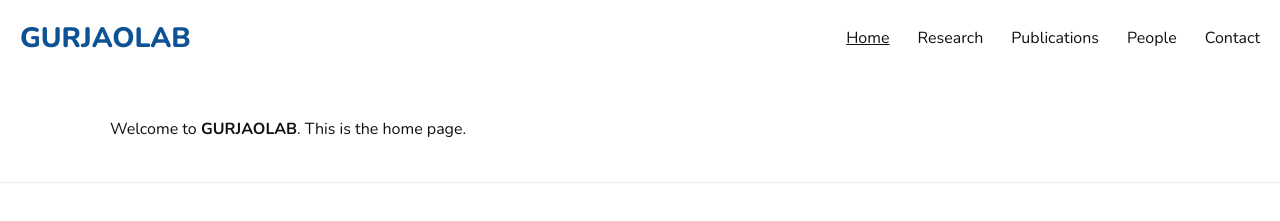
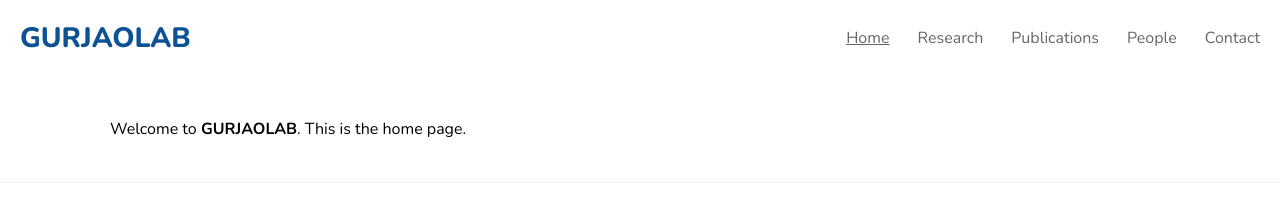
Before and after one commit to joseph-gad-code/Gurjao-Lab-Website, a Jekyll site: the page built from index.md, in a window 1280 px wide. Shown: the top 221 px of the page. Built offline with Jekyll 4.4.1, drawn with Linux system fonts in a browser that asks for light colours.

Commit message:
Update main.scss

```diff
--- a/assets/css/main.scss
+++ b/assets/css/main.scss
@@ -4,18 +4,20 @@
 /* Base */
 :root {
   --blue: #0D5295;
-  --text: #111;
+  --black: #000000;
+  --gray: #666666;
+
 }
 * { box-sizing: border-box; }
 html, body { margin: 0; padding: 0; }
 body {
   font-family: "Nunito", system-ui, -apple-system, Segoe UI, Roboto, Arial, sans-serif;
-  color: var(--text);
+  color: var(--black);
   line-height: 1.6;
 }
 .container { max-width: 1100px; margin: 0 auto; padding: 24px 20px; }
 
-/* Header / nav */
+/* Header / Navigation Bar */
 .site-header {
   display: flex; align-items: center; justify-content: space-between;
   padding: 16px 20px;
@@ -25,10 +27,10 @@ body {
 }
 .site-nav ul { list-style: none; display: flex; gap: 28px; margin: 0; padding: 0; }
 .site-nav a {
-  text-decoration: none; color: var(--text); font-weight: 400;
+  text-decoration: none; color: var(--gray); font-weight: 400;
 }
-.site-nav a:hover { font-weight: 700; }                /* bold on hover */
+.site-nav a:hover { font-weight: 400; color: var(--black); }                /* bold on hover */
 .site-nav li.active > a { text-decoration: underline; } /* underline active */
 
 /* Footer */
-.site-footer { border-top: 1px solid #eee; padding: 20px; text-align: center; color: #666; }
+.site-footer { border-top: 1px solid #eee; padding: 20px; text-align: center; color: var(--gray); }
```
